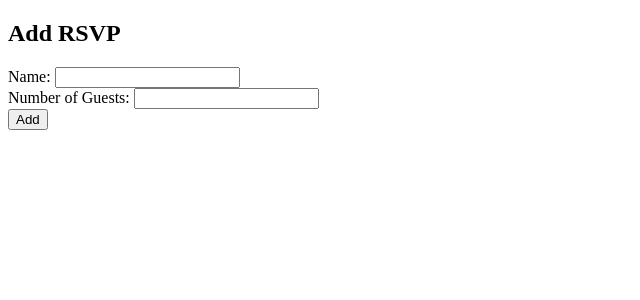
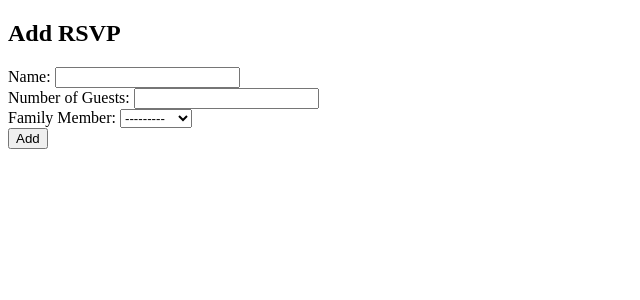
Before and after one commit to samiam151/reunion, a Django app: page /rsvp/add in a window 1280 px wide. Shown: the part 26-326 px from the top of the page, without its empty margins (0-640 px from the left). Run offline with Django 3.2, Linux system fonts and the light colour scheme.

Commit message:
Added RSVP by family

```diff
--- a/reunion/rsvp/admin.py
+++ b/reunion/rsvp/admin.py
@@ -5,7 +5,7 @@ from .models import RSVP
 
 class RSVPModelAdmin(admin.ModelAdmin):
     '''Admin Model for RSVPs''';
-    list_display = ["name", "numGuests", "timestamp", 'id', 'pk']
+    list_display = ["name", "numGuests", "timestamp", "member", 'id', 'pk']
     list_filter = ["name", "numGuests", "timestamp"]
 
     class Meta:
--- a/reunion/rsvp/forms.py
+++ b/reunion/rsvp/forms.py
@@ -8,4 +8,5 @@ class RSVPForm(forms.ModelForm):
         fields = [
             "name",
             "numGuests",
+            "member",
         ]
--- a/reunion/rsvp/models.py
+++ b/reunion/rsvp/models.py
@@ -2,9 +2,20 @@ from django.db import models
 
 # Create your models here.
 class RSVP(models.Model):
+    MEMBER_CHOICES = (
+        ('onesta', 'Onesta'),
+        ('cecilia', 'Cecilia'),
+        ('priscilla', 'Priscilla'),
+        ('lily', 'Lily Mae'),
+        ('curly', 'Curly'),
+        ('ophelia', 'Ophelia'),
+        ('abby', 'Abby'),
+    )
+
     name = models.CharField(max_length=50)
     numGuests = models.IntegerField()
     timestamp = models.DateTimeField(auto_now=False, auto_now_add=True)
+    member = models.CharField(max_length=50, choices=MEMBER_CHOICES, unique=False)
 
     def __str__(self):
         return "{0} => {1}".format(self.name, self.numGuests)
--- a/reunion/rsvp/views.py
+++ b/reunion/rsvp/views.py
@@ -7,7 +7,24 @@ from .models import RSVP
 # Create your views here.
 def rsvp_list(request):
     rsvps = RSVP.objects.all()
-    return render(request, 'rsvp/list.html', { "rsvps": rsvps })
+
+    def map_by_family():
+        rsvps_by_family = []
+        families = list(set([rsvp.member for rsvp in rsvps]))
+        for family in families:
+            print(family)
+            people_in_family = [rsvp.name for rsvp in rsvps if rsvp.member == family]
+            rsvps_by_family.append({ "name": family, "people": people_in_family })
+
+        print(rsvps_by_family)
+        return rsvps_by_family
+
+    context = {
+        "rsvps": rsvps,
+        "rsvps_by_family": map_by_family(),
+    }
+
+    return render(request, 'rsvp/list.html', context)
 
 def rsvp_delete(request, pk=None):
     instance = get_object_or_404(RSVP, pk=pk)
@@ -16,6 +33,6 @@ def rsvp_delete(request, pk=None):
 
 class RSVPCreate(CreateView):
     model = RSVP
-    fields = ['name','numGuests']
+    fields = ['name','numGuests', 'member']
     template_name = 'rsvp/add.html'
     success_url = '/rsvp'
--- a/reunion/templates/rsvp/add.html
+++ b/reunion/templates/rsvp/add.html
@@ -15,6 +15,11 @@
         {{ form.numGuests }}
     </div>
 
+    <div class="question">
+        <label for="{{form.member.id_for_label}}">Family Member: </label>
+        {{ form.member }}
+    </div>
+
     <input type="submit" value="Add">
 </form>
 
```
Also changed, not shown: reunion/templates/rsvp/list.html (+13 -1 lines), reunion/db.sqlite3, reunion/home/migrations/__init__.py (deleted), 1 other file.
